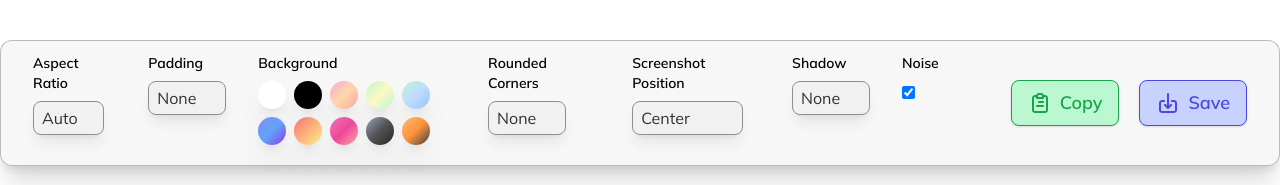
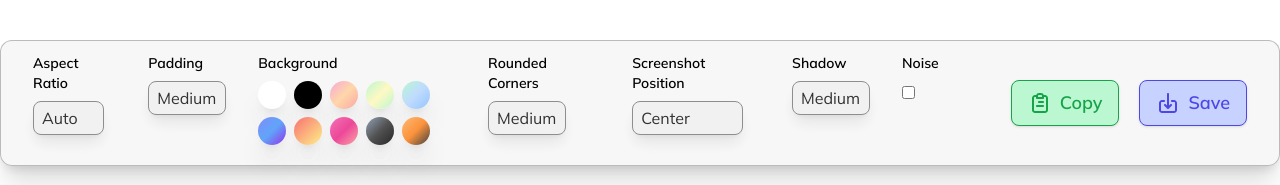
Before and after one commit to rishimohan/pika, a Next.js app: page / in a window 1280 px wide. Shown: the top 185 px of the page. Built offline with nearby package versions, Linux system fonts and the light colour scheme.

Commit message:
Updated defaults

```diff
--- a/components/main.js
+++ b/components/main.js
@@ -16,11 +16,11 @@ export default function Main() {
   const [blob, setBlob] = useState({src: null, w: 0, h: 0});
   const [options, setOptions] = useState({
     aspectRatio: "aspect-auto",
-    theme: "bg-white",
-    padding: "p-0",
-    rounded: "rounded-none",
-    shadow: "shadow-none",
-    noise: true
+    theme: "bg-gradient-to-br from-indigo-400 via-blue-400 to-purple-600",
+    padding: "p-20",
+    rounded: "rounded-xl",
+    shadow: "shadow-xl",
+    noise: false,
   });
 
   useEffect(() => {
```
